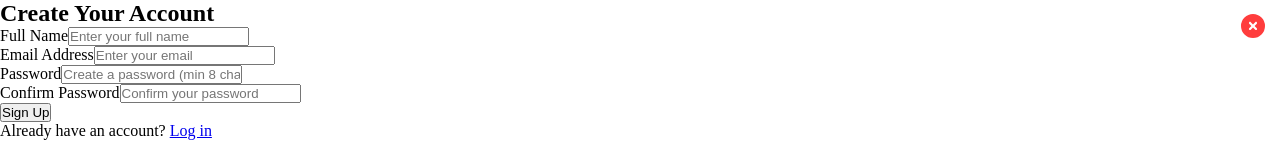
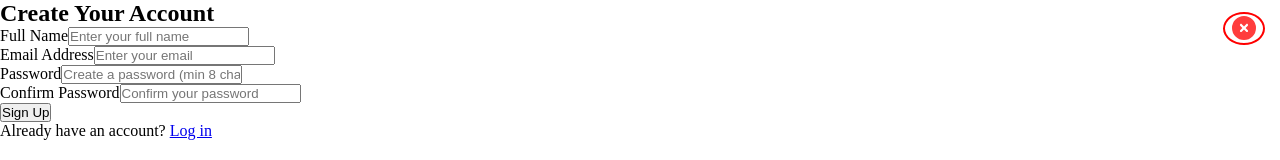
Before and after one commit to Prabin-karka/my_portfolio, a React (Create React App) app: page /#/signup in a window 1280 px wide. Shown: the top 160 px of the page. Built offline with nearby package versions, Linux system fonts and the light colour scheme; no server answers.

Commit message:
button correction

```diff
--- a/src/components/NavBar.jsx
+++ b/src/components/NavBar.jsx
@@ -41,7 +41,7 @@ const NavBar = () => {
         <Link to="about" smooth={true} duration={500} offset={-30}>About</Link>
         {/* <Link to="services" smooth={true} duration={500} offset={-30}>Services</Link> */}
         <Link to="myskill" smooth={true} duration={500} offset={-65}>Skills</Link>
-        <Link to="portfolio" smooth={true} duration={500} offset={-85}>Portfolio</Link>
+        <Link to="portfolio" smooth={true} duration={500} offset={-85}>Project</Link>
         <Link to="experience" smooth={true} duration={500} offset={-65}>Experience</Link>
         <Link to="contact" smooth={true} duration={500} offset={-50}>Contact</Link>
         {/* <button onClick={() => navigate("/login")} className="navlogin-button">
--- a/src/components/Portfolio.jsx
+++ b/src/components/Portfolio.jsx
@@ -28,7 +28,7 @@ const projects = [
     image: image2,
     description:
       "Used Bootstrap, a modern front-end framework, to design a fully responsive and elegant user interface with minimal effort.",
-    link: "https://prabin-karka.github.io/my-website/",
+    link: "https://prabin-karka.github.io/my-website/bootstrap.html",
   },
   {
     id: 3,
--- a/src/styles/Portfolio.css
+++ b/src/styles/Portfolio.css
@@ -184,13 +184,17 @@ span{
   font-size: 25px;
   background: transparent;
   border: none;
-  color: #333;
+  color: #ff0000;
+  border: 2px solid red;
+  border-radius: 50%;
+  padding: 0px 7px;
   cursor: pointer;
   transition: color 0.3s ease;
 }
 
 .close-btn:hover {
-  color: #ff4444;
+  background-color: #ff4444;
+  color: white;
 }
 
 .modal-content h3 {
```
